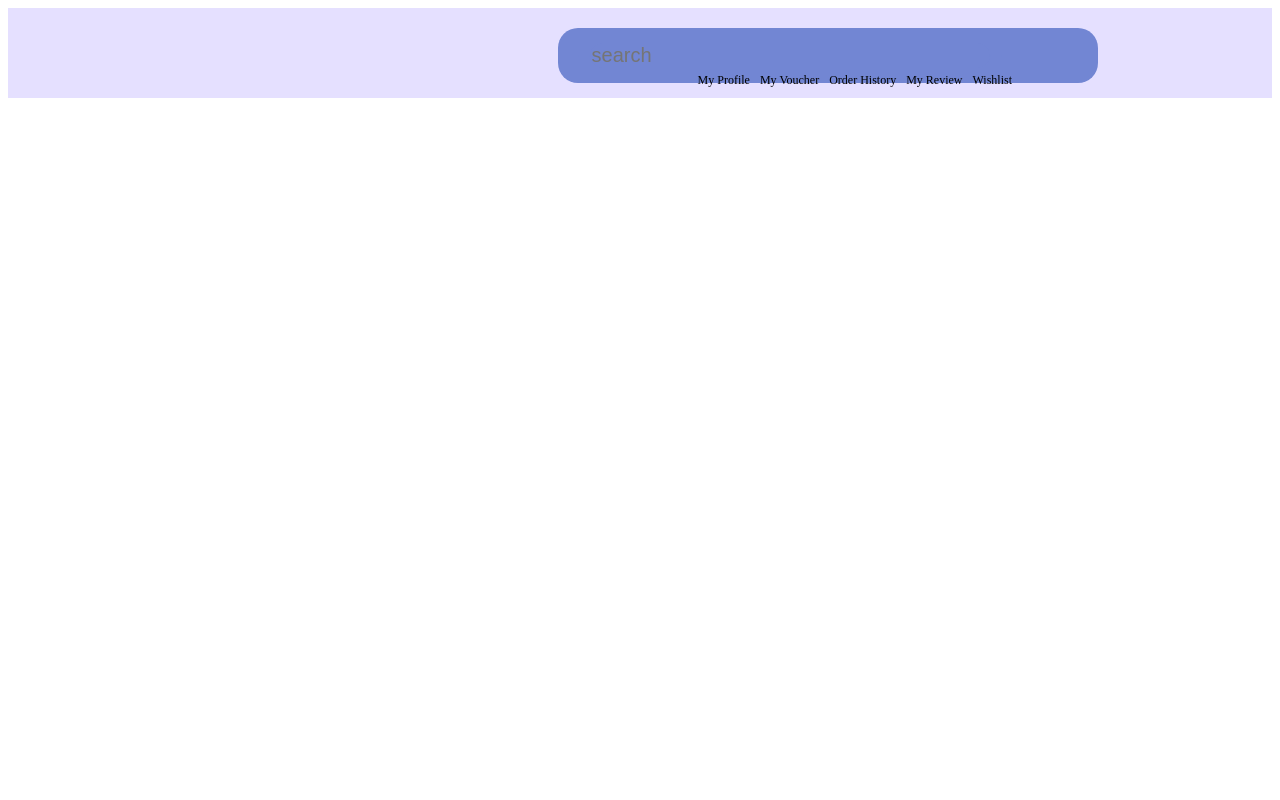
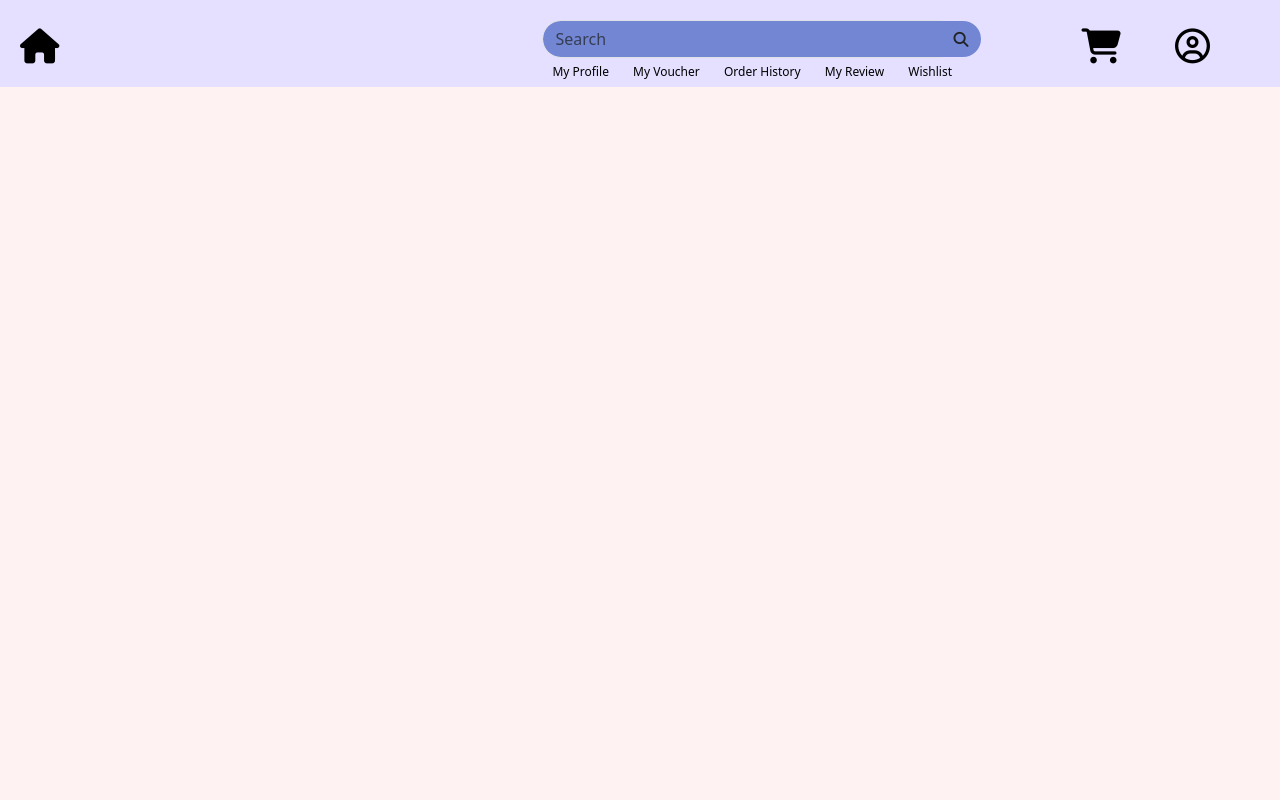
Before and after one commit to ChongJiaYi/Assignment_WebProgramming, a PHP site: page /header.php in a window 1280 px wide. Run offline with PHP 8.4, Linux system fonts and the light colour scheme; some libraries are stand-ins or nearby versions.

Commit message:
responsive header.php

```diff
--- a/project_webprogramming_advance_webdesign/header_footer/header.php
+++ b/project_webprogramming_advance_webdesign/header_footer/header.php
@@ -1,87 +1,156 @@
-
+<!doctype html>
+<html lang="en">
+<head>
+    <meta charset="utf-8">
+    <meta name="viewport" content="width=device-width, initial-scale=1">
+    <title></title>
+    <!--Icon-->
+    <script src="https://kit.fontawesome.com/722e303770.js" crossorigin="anonymous"></script>
+    <link href="https://cdn.jsdelivr.net/npm/bootstrap@5.3.2/dist/css/bootstrap.min.css" rel="stylesheet" integrity="sha384-T3c6CoIi6uLrA9TneNEoa7RxnatzjcDSCmG1MXxSR1GAsXEV/Dwwykc2MPK8M2HN" crossorigin="anonymous">
+</head>
 <style>
-        .header{
-          width: 100%;
-          height: 90px;
-          background-color: #E5E0FF;
-          background-size: cover;
-          display: flex;
-          justify-content: end;
+    body {
+        background-color: #FFF2F2;
+        margin: 0;
     }
 
-        .search_bar{
+    .Header {
+        background-color: #E5E0FF;
         width: 100%;
-          max-width: 500px;
-          height: 35px;
-          margin-top: 20px;
-          margin-right: 50px;
-          background-color:#7286D3;
-          padding: 10px 20px;
+        display: flex;
+        justify-content: space-between;
+        padding: 20px 20px 5px 20px;
+    }
+
+    .right_content {
+        display: flex;
+    }
+
+    .form-inline {
         display: flex;
         align-items: center;
-          border-radius:20px ;
     }
 
-        .search_bar input{
-          width:400px;
-          background-color:#7286D3;
-          border-radius: 20px;
-          outline: 20px;
-          border: 0px;
-          font-size: 20px;
+    .form-control {
+        width: 400px;
+        background-color: #7286D3;
+        border-radius: 20px 0 0 20px;
+        /* Rounded left corners */
     }
 
-        .search_bar button i{
-          width: 20px;
+    .search_bar button {
+        background-color: #7286D3;
+        border-radius: 0 20px 20px 0;
+        /* Rounded right corners */
+        margin-left: -2px;
+        font-size: 15px;
     }
 
-        .search_bar button{
-          background-color: #7286D3;
-          border-radius: 20px;
-          border: 0px;
+    .left_content a,
+    .icons a {
+        font-size: 35px;
     }
 
-        .header_nav{
-            display: flex;
-            margin-top: 60px;
-            margin-left: -450px;
-            margin-right:150px;
+    .search_bar {
+        margin-right: 100px;
     }
 
-        .header_nav a{
+    .search_bar a {
+        font-size: 12px;
+        color: #000000;
         text-decoration: none;
-            color: #000000;
-            padding-right: 10px;
-            padding-top:5px;
-            font-size: 12px;
+        padding: 10px;
     }
 
-        .header_profileIcon{
-            text-decoration: none;
+    #search_btn {
+        background-color: #7286D3;
     }
 
-        .header_profileIcon i{
-            color: #8EA7E9;
-            text-decoration: none;
-            font-size: 40px;
-            margin-top: 25px;
+    .icons a {
         margin-right: 50px;
     }
 
+    /* Dropdown Content */
+    .dropdown-content {
+        display: none;
+        position: absolute;
+        background-color: #E5E0FF;
+        box-shadow: 0px 8px 16px 0px rgba(0, 0, 0, 0.2);
+        z-index: 1;
+        flex-direction: column;
+        width: 100%;
+    }
+
+    .menu:hover .dropdown-content {
+        display: flex;
+        flex-direction: column;
+    }
+
+    .menu {
+        display: none;
+    }
+
+    /* mobile size */
+    @media only screen and (max-width: 600px) {
+        .right_content {
+            display: none;
+        }
+
+        .left_content a {
+            font-size: 25px;
+        }
+
+        .menu {
+            float: right;
+            overflow: hidden;
+            display: block;
+        }
+
+        .menu i{
+            font-size: 25px;
+        }
+
+        .dropdown-content {
+            display: none;
+            position: absolute;
+            background-color: white;
+            z-index: 1;
+            flex-direction: column;
+            width: 100%;
+            top: 60px;
+            left: 0px;
+        }
+
+        .dropdown-content a {
+            float: none;
+            color: black;
+            padding: 12px 16px;
+            text-decoration: none;
+            display: block;
+            text-align: left;
+        }
+
+        .show {
+        display: block;
+        }
+
+    }
 </style>
-     <!--header-->
-    <div class="header">
-        <div class="search_bar">
-            <button type="submit">
-                <i class="fa-solid fa-magnifying-glass" style="color: #000000;"></i>
-            </button>
-            <input type="text" id="header_search" placeholder="search">
-            <button type="submit">
-                <i class="fa-solid fa-camera" style="color: #000000;"></i>
-            </button>
+
+<body>
+    <div class="Header">
+        <div class="left_content">
+            <a href=""><i class="fa-solid fa-house" style="color: #000000;"></i></a>
         </div>
 
-            <div class="header_nav">
+        <div class="right_content">
+            <div class="search_bar">
+                <form action="" class="form-inline my-2 my-lg-0">
+                    <input class="form-control mr-sm-2" type="search" placeholder="Search" aria-label="Search">
+                    <button class="btn my-2 my-sm-0" type="submit" id="search_btn">
+                        <i class="fas fa-search"></i>
+                    </button>
+                </form>
                 <a href="">My Profile</a>
                 <a href="">My Voucher</a>
                 <a href="">Order History</a>
@@ -89,8 +158,41 @@
                 <a href="">Wishlist</a>
             </div>
 
-            <a href="" class="header_profileIcon">
-                <i class="fa-solid fa-cart-shopping" style="color: #000000;"></i>
-                <i class="fa-solid fa-circle-user" style="color: #000000;"></i>
-            </a>
+            <div class="icons">
+                <a href=""><i class="fa-solid fa-cart-shopping" style="color: #000000;"></i></a>
+                <a href=""><i class="fa-regular fa-circle-user" style="color: #000000;"></i></a>
             </div>
+        </div>
+
+        <div class="menu">
+            <a onclick="myFunction()" class="dropbtn"><i class="fa-solid fa-bars" style="color: #000000;"></i></a>
+            <div id="myDropdown" class="dropdown-content">
+                <a href="">My Profile</a>
+                <a href="">My Voucher</a>
+                <a href="">Order History</a>
+                <a href="">My Review</a>
+                <a href="">Wishlist</a>
+            </div>
+        </div>
+    </div>
+
+    <script>
+        function myFunction() {
+            document.getElementById("myDropdown").classList.toggle("show");
+        }
+
+        window.onclick = function(e) {
+            if (!e.target.matches('.dropbtn')) {
+            var myDropdown = document.getElementById("myDropdown");
+                if (myDropdown.classList.contains('show')) {
+                myDropdown.classList.remove('show');
+                }
+            }
+    }
+    </script>
+
+    <script src="https://cdn.jsdelivr.net/npm/bootstrap@5.3.2/dist/js/bootstrap.bundle.min.js" integrity="sha384-C6RzsynM9kWDrMNeT87bh95OGNyZPhcTNXj1NW7RuBCsyN/o0jlpcV8Qyq46cDfL" crossorigin="anonymous"></script>
+    <script src="https://cdn.jsdelivr.net/npm/@popperjs/core@2.11.8/dist/umd/popper.min.js" integrity="sha384-I7E8VVD/ismYTF4hNIPjVp/Zjvgyol6VFvRkX/vR+Vc4jQkC+hVqc2pM8ODewa9r" crossorigin="anonymous"></script>
+    <script src="https://cdn.jsdelivr.net/npm/bootstrap@5.3.2/dist/js/bootstrap.min.js" integrity="sha384-BBtl+eGJRgqQAUMxJ7pMwbEyER4l1g+O15P+16Ep7Q9Q+zqX6gSbd85u4mG4QzX+" crossorigin="anonymous"></script>
+</body>
+</html>
```
Lines whose indentation alone changed are shown as unchanged.
